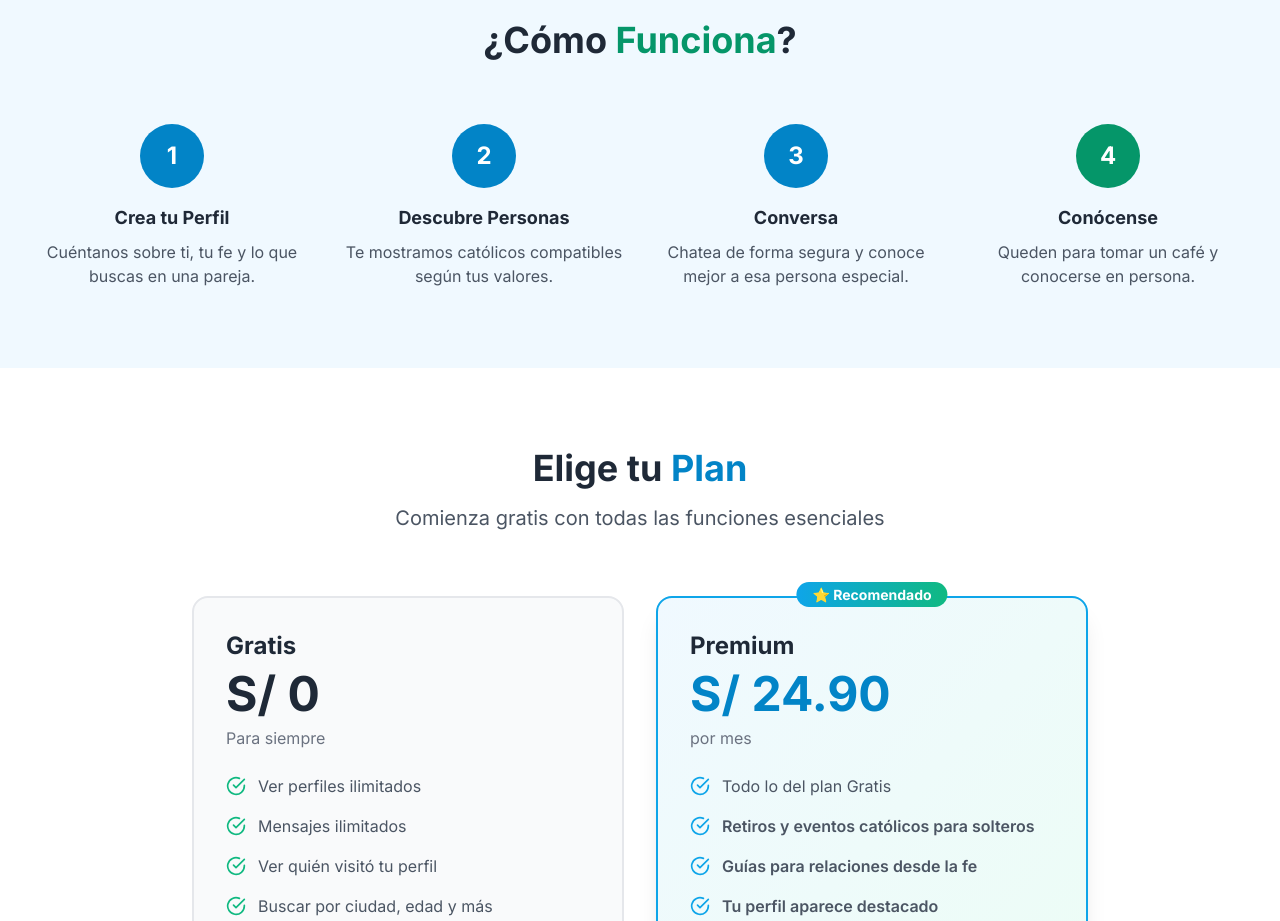
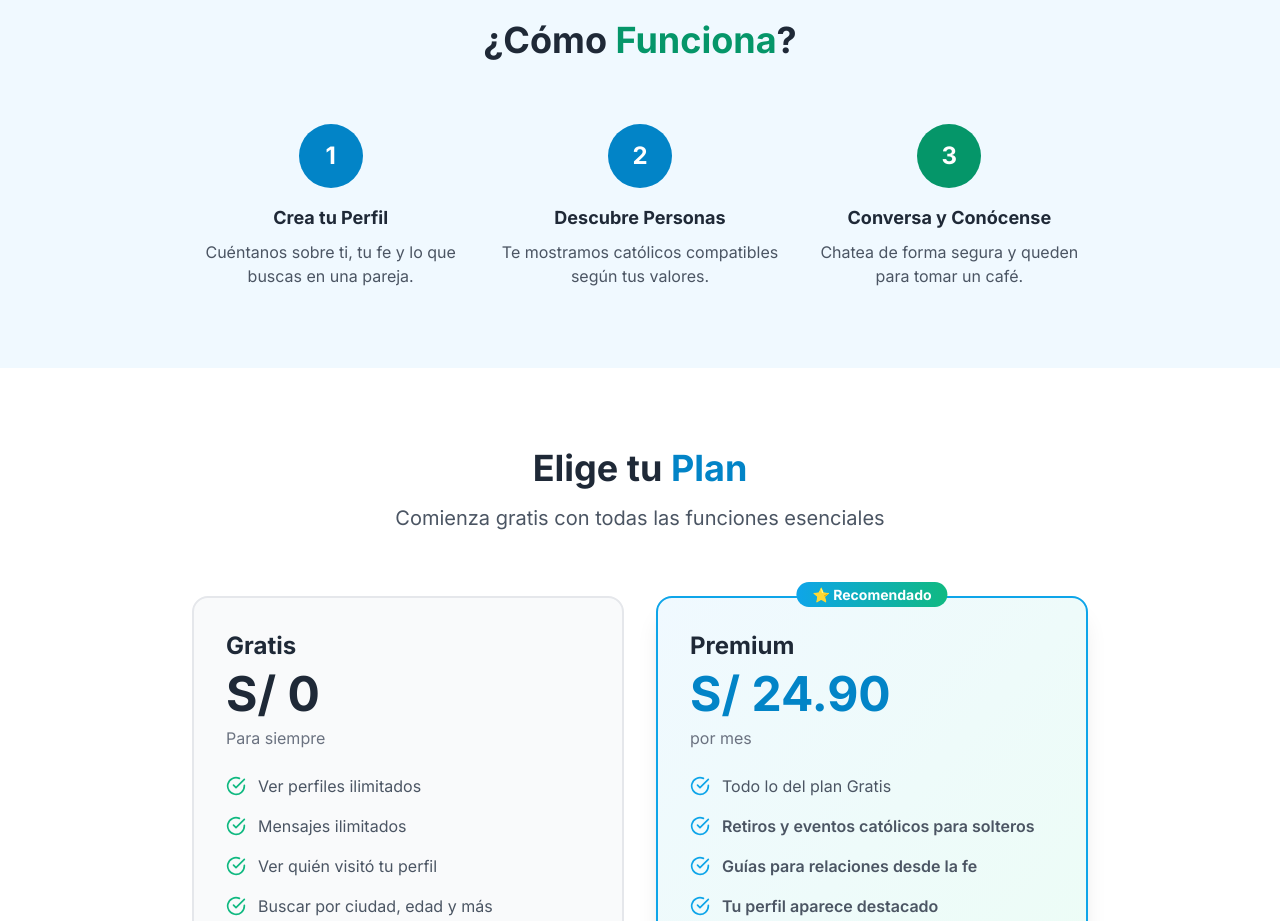
Before and after one commit to robertointech/interest-match-landing, a Next.js app: page / in a window 1280 px wide. Shown: the part 1900-2821 px from the top of the page. Built offline with nearby package versions, Linux system fonts and the light colour scheme; no server answers.

Commit message:
Simplificar a 3 pasos y mejorar video hero

```diff
--- a/app/page.tsx
+++ b/app/page.tsx
@@ -1,7 +1,7 @@
 'use client'
 
 import { useState } from 'react'
-import { Heart, CheckCircle, Shield, Church, Star, Play } from 'lucide-react'
+import { Heart, CheckCircle, Shield, Church, Star } from 'lucide-react'
 import { addToWaitlist } from '@/lib/supabase'
 
 export default function Home() {
@@ -53,6 +53,7 @@ export default function Home() {
           muted
           playsInline
           className="absolute inset-0 w-full h-full object-cover"
+          poster="https://images.unsplash.com/photo-1516589178581-6cd7833ae3b2?w=1920&h=1080&fit=crop"
         >
           <source src="https://videos.pexels.com/video-files/3327617/3327617-hd_1920_1080_24fps.mp4" type="video/mp4" />
         </video>
@@ -184,7 +185,7 @@ export default function Home() {
         </div>
       </section>
 
-      {/* Cómo Funciona */}
+      {/* Cómo Funciona - 3 PASOS */}
       <section className="py-20 px-4 sm:px-6 lg:px-8 bg-sky-50">
         <div className="max-w-7xl mx-auto">
           <div className="text-center mb-16">
@@ -193,7 +194,7 @@ export default function Home() {
             </h2>
           </div>
 
-          <div className="grid md:grid-cols-4 gap-8">
+          <div className="grid md:grid-cols-3 gap-8 max-w-4xl mx-auto">
             <div className="text-center">
               <div className="w-16 h-16 bg-sky-600 text-white rounded-full flex items-center justify-center mx-auto mb-4 text-2xl font-bold">1</div>
               <h3 className="font-bold mb-2 text-gray-800 text-lg">Crea tu Perfil</h3>
@@ -207,15 +208,9 @@ export default function Home() {
             </div>
 
             <div className="text-center">
-              <div className="w-16 h-16 bg-sky-600 text-white rounded-full flex items-center justify-center mx-auto mb-4 text-2xl font-bold">3</div>
-              <h3 className="font-bold mb-2 text-gray-800 text-lg">Conversa</h3>
-              <p className="text-gray-600">Chatea de forma segura y conoce mejor a esa persona especial.</p>
-            </div>
-
-            <div className="text-center">
-              <div className="w-16 h-16 bg-emerald-600 text-white rounded-full flex items-center justify-center mx-auto mb-4 text-2xl font-bold">4</div>
-              <h3 className="font-bold mb-2 text-gray-800 text-lg">Conócense</h3>
-              <p className="text-gray-600">Queden para tomar un café y conocerse en persona.</p>
+              <div className="w-16 h-16 bg-emerald-600 text-white rounded-full flex items-center justify-center mx-auto mb-4 text-2xl font-bold">3</div>
+              <h3 className="font-bold mb-2 text-gray-800 text-lg">Conversa y Conócense</h3>
+              <p className="text-gray-600">Chatea de forma segura y queden para tomar un café.</p>
             </div>
           </div>
         </div>
```
